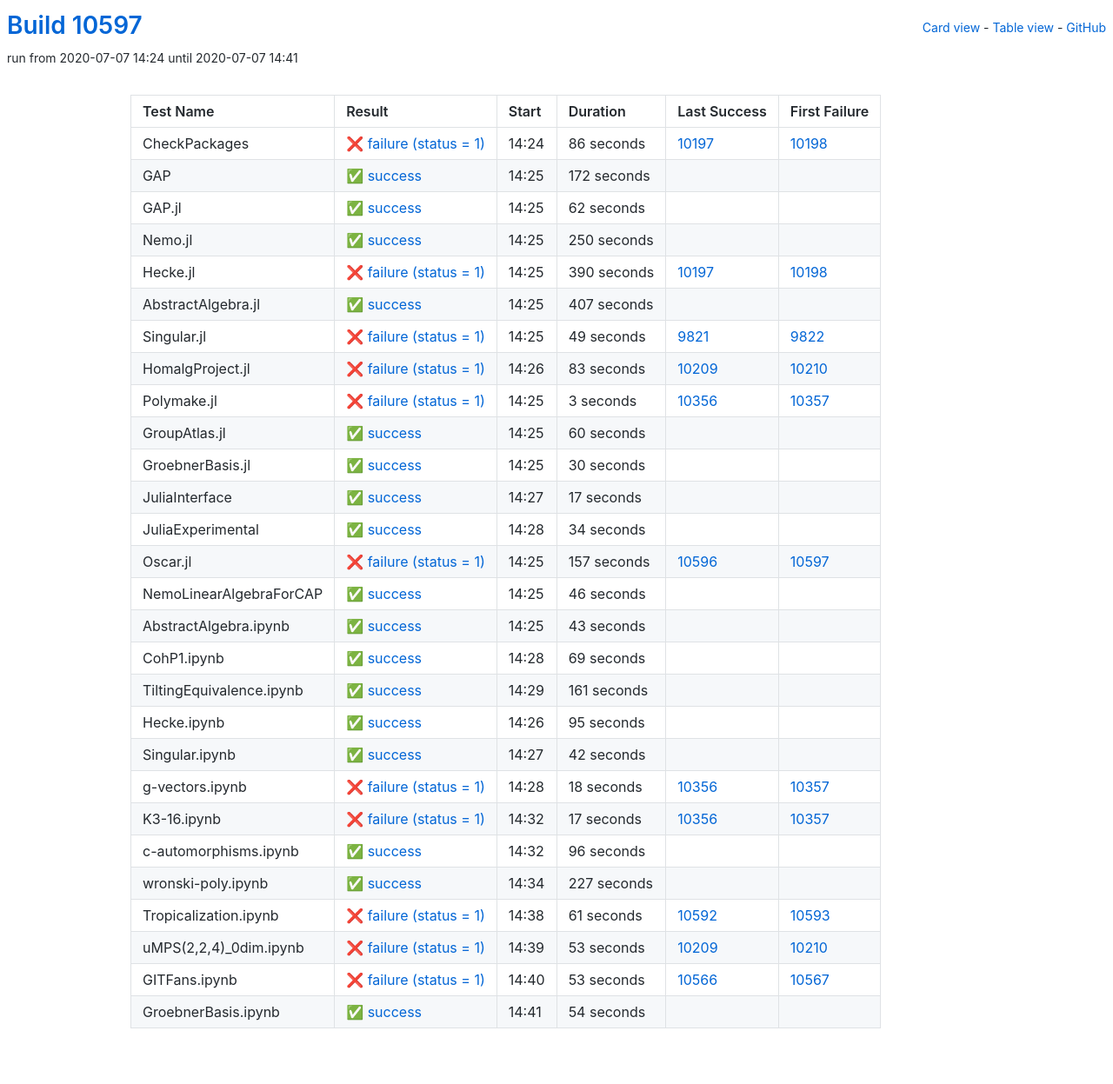
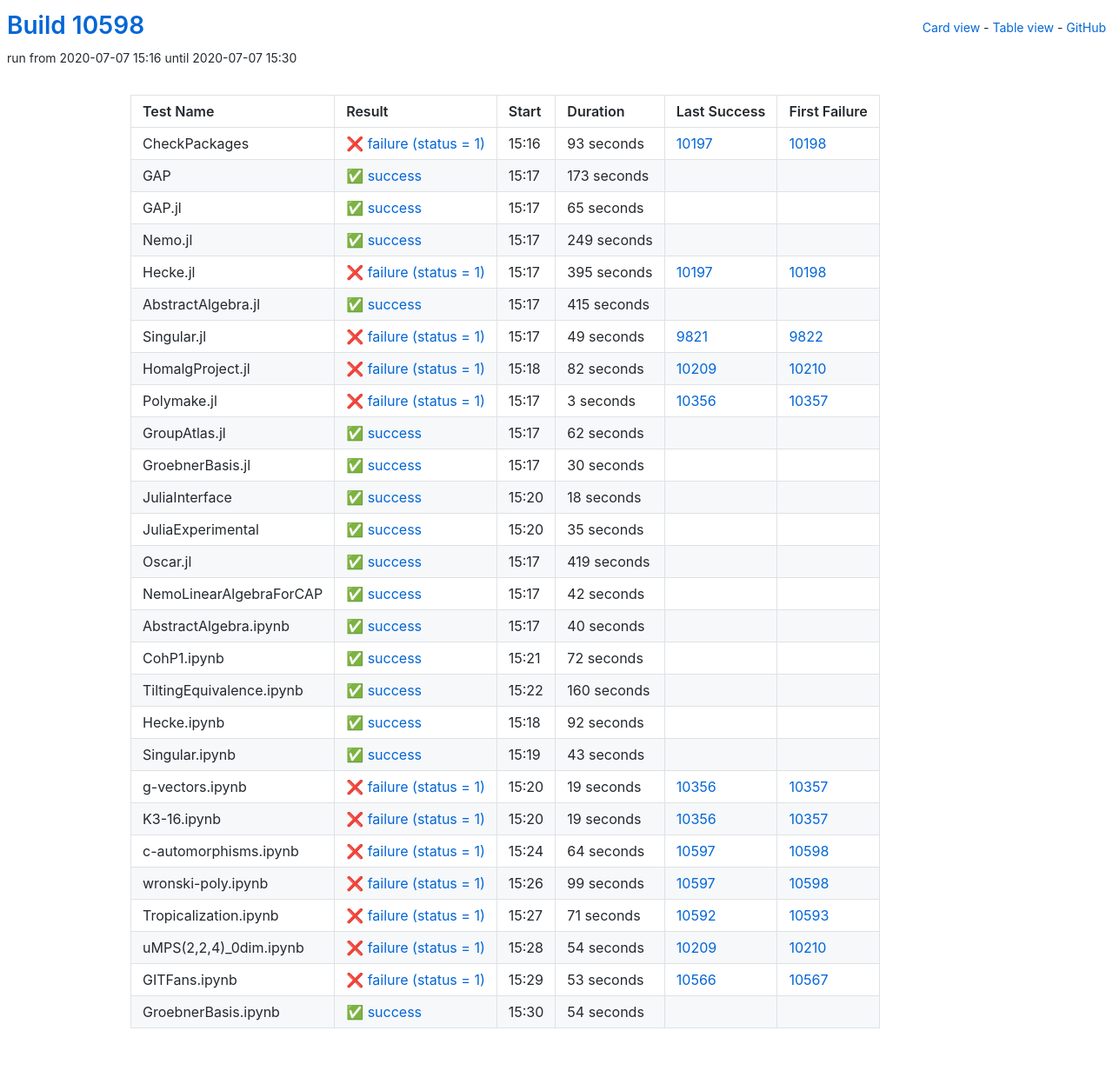
Before and after one commit to oscar-system/oscar-ci-status, a Jekyll site: the page built from table.html, in a window 1280 px wide. Shown: the whole page at 87% size. Built offline with Jekyll 4.4.1, drawn with Linux system fonts in a browser that asks for light colours.

Commit message:
Build #10598

```diff
--- a/_data/ci.yml
+++ b/_data/ci.yml
@@ -1,6 +1,6 @@
 ---
-build: 10597
-build_url: https://oscarci.mathematik.uni-kl.de/job/oscar/10597/
+build: 10598
+build_url: https://oscarci.mathematik.uni-kl.de/job/oscar/10598/
 job: oscar
 organization: oscar-system
 repo: oscar-ci-status
@@ -8,80 +8,80 @@
 tests:
 - name: CheckPackages
   id: checkpackages
-  log: https://oscarci.mathematik.uni-kl.de/job/oscar/10597/artifact/logs/build-10597/CheckPackages.log
-  start: 2020-07-07 14:24
+  log: https://oscarci.mathematik.uni-kl.de/job/oscar/10598/artifact/logs/build-10598/CheckPackages.log
+  start: 2020-07-07 15:16
   success: false
   exitcode: 1
   status: failure
-  duration: 86
+  duration: 93
   last_success: 10197
   last_success_url: https://oscarci.mathematik.uni-kl.de/job/oscar/10197/
   first_failure: 10198
   first_failure_url: https://oscarci.mathematik.uni-kl.de/job/oscar/10198/
 - name: GAP
   id: gap
-  log: https://oscarci.mathematik.uni-kl.de/job/oscar/10597/artifact/logs/build-10597/GAP.log
-  start: 2020-07-07 14:25
+  log: https://oscarci.mathematik.uni-kl.de/job/oscar/10598/artifact/logs/build-10598/GAP.log
+  start: 2020-07-07 15:17
   success: true
   exitcode: 0
   status: success
-  duration: 172
+  duration: 173
   last_success: false
   last_success_url:
   first_failure: false
   first_failure_url:
 - name: GAP.jl
   id: gap-jl
-  log: https://oscarci.mathematik.uni-kl.de/job/oscar/10597/artifact/logs/build-10597/GAP.jl.log
-  start: 2020-07-07 14:25
+  log: https://oscarci.mathematik.uni-kl.de/job/oscar/10598/artifact/logs/build-10598/GAP.jl.log
+  start: 2020-07-07 15:17
   success: true
   exitcode: 0
   status: success
-  duration: 62
+  duration: 65
   last_success: false
   last_success_url:
   first_failure: false
   first_failure_url:
 - name: Nemo.jl
   id: nemo-jl
-  log: https://oscarci.mathematik.uni-kl.de/job/oscar/10597/artifact/logs/build-10597/Nemo.jl.log
-  start: 2020-07-07 14:25
+  log: https://oscarci.mathematik.uni-kl.de/job/oscar/10598/artifact/logs/build-10598/Nemo.jl.log
+  start: 2020-07-07 15:17
   success: true
   exitcode: 0
   status: success
-  duration: 250
+  duration: 249
   last_success: false
   last_success_url:
   first_failure: false
   first_failure_url:
 - name: Hecke.jl
   id: hecke-jl
-  log: https://oscarci.mathematik.uni-kl.de/job/oscar/10597/artifact/logs/build-10597/Hecke.jl.log
-  start: 2020-07-07 14:25
+  log: https://oscarci.mathematik.uni-kl.de/job/oscar/10598/artifact/logs/build-10598/Hecke.jl.log
+  start: 2020-07-07 15:17
   success: false
   exitcode: 1
   status: failure
-  duration: 390
+  duration: 395
   last_success: 10197
   last_success_url: https://oscarci.mathematik.uni-kl.de/job/oscar/10197/
   first_failure: 10198
   first_failure_url: https://oscarci.mathematik.uni-kl.de/job/oscar/10198/
 - name: AbstractAlgebra.jl
   id: abstractalgebra-jl
-  log: https://oscarci.mathematik.uni-kl.de/job/oscar/10597/artifact/logs/build-10597/AbstractAlgebra.jl.log
-  start: 2020-07-07 14:25
+  log: https://oscarci.mathematik.uni-kl.de/job/oscar/10598/artifact/logs/build-10598/AbstractAlgebra.jl.log
+  start: 2020-07-07 15:17
   success: true
   exitcode: 0
   status: success
-  duration: 407
+  duration: 415
   last_success: false
   last_success_url:
   first_failure: false
   first_failure_url:
 - name: Singular.jl
   id: singular-jl
-  log: https://oscarci.mathematik.uni-kl.de/job/oscar/10597/artifact/logs/build-10597/Singular.jl.log
-  start: 2020-07-07 14:25
+  log: https://oscarci.mathematik.uni-kl.de/job/oscar/10598/artifact/logs/build-10598/Singular.jl.log
+  start: 2020-07-07 15:17
   success: false
   exitcode: 1
   status: failure
@@ -92,20 +92,20 @@
   first_failure_url: https://oscarci.mathematik.uni-kl.de/job/oscar/9822/
 - name: HomalgProject.jl
   id: homalgproject-jl
-  log: https://oscarci.mathematik.uni-kl.de/job/oscar/10597/artifact/logs/build-10597/HomalgProject.jl.log
-  start: 2020-07-07 14:26
+  log: https://oscarci.mathematik.uni-kl.de/job/oscar/10598/artifact/logs/build-10598/HomalgProject.jl.log
+  start: 2020-07-07 15:18
   success: false
   exitcode: 1
   status: failure
-  duration: 83
+  duration: 82
   last_success: 10209
   last_success_url: https://oscarci.mathematik.uni-kl.de/job/oscar/10209/
   first_failure: 10210
   first_failure_url: https://oscarci.mathematik.uni-kl.de/job/oscar/10210/
 - name: Polymake.jl
   id: polymake-jl
-  log: https://oscarci.mathematik.uni-kl.de/job/oscar/10597/artifact/logs/build-10597/Polymake.jl.log
-  start: 2020-07-07 14:25
+  log: https://oscarci.mathematik.uni-kl.de/job/oscar/10598/artifact/logs/build-10598/Polymake.jl.log
+  start: 2020-07-07 15:17
   success: false
   exitcode: 1
   status: failure
@@ -116,20 +116,20 @@
   first_failure_url: https://oscarci.mathematik.uni-kl.de/job/oscar/10357/
 - name: GroupAtlas.jl
   id: groupatlas-jl
-  log: https://oscarci.mathematik.uni-kl.de/job/oscar/10597/artifact/logs/build-10597/GroupAtlas.jl.log
-  start: 2020-07-07 14:25
+  log: https://oscarci.mathematik.uni-kl.de/job/oscar/10598/artifact/logs/build-10598/GroupAtlas.jl.log
+  start: 2020-07-07 15:17
   success: true
   exitcode: 0
   status: success
-  duration: 60
+  duration: 62
   last_success: false
   last_success_url:
   first_failure: false
   first_failure_url:
 - name: GroebnerBasis.jl
   id: groebnerbasis-jl
-  log: https://oscarci.mathematik.uni-kl.de/job/oscar/10597/artifact/logs/build-10597/GroebnerBasis.jl.log
-  start: 2020-07-07 14:25
+  log: https://oscarci.mathematik.uni-kl.de/job/oscar/10598/artifact/logs/build-10598/GroebnerBasis.jl.log
+  start: 2020-07-07 15:17
   success: true
   exitcode: 0
   status: success
@@ -140,56 +140,104 @@
   first_failure_url:
 - name: JuliaInterface
   id: juliainterface
-  log: https://oscarci.mathematik.uni-kl.de/job/oscar/10597/artifact/logs/build-10597/JuliaInterface.log
-  start: 2020-07-07 14:27
+  log: https://oscarci.mathematik.uni-kl.de/job/oscar/10598/artifact/logs/build-10598/JuliaInterface.log
+  start: 2020-07-07 15:20
   success: true
   exitcode: 0
   status: success
-  duration: 17
+  duration: 18
   last_success: false
   last_success_url:
   first_failure: false
   first_failure_url:
 - name: JuliaExperimental
   id: juliaexperimental
-  log: https://oscarci.mathematik.uni-kl.de/job/oscar/10597/artifact/logs/build-10597/JuliaExperimental.log
-  start: 2020-07-07 14:28
+  log: https://oscarci.mathematik.uni-kl.de/job/oscar/10598/artifact/logs/build-10598/JuliaExperimental.log
+  start: 2020-07-07 15:20
   success: true
   exitcode: 0
   status: success
-  duration: 34
+  duration: 35
   last_success: false
   last_success_url:
   first_failure: false
   first_failure_url:
 - name: Oscar.jl
   id: oscar-jl
-  log: https://oscarci.mathematik.uni-kl.de/job/oscar/10597/artifact/logs/build-10597/Oscar.jl.log
-  start: 2020-07-07 14:25
-  success: false
-  exitcode: 1
-  status: failure
-  duration: 157
-  last_success: 10596
-  last_success_url: https://oscarci.mathematik.uni-kl.de/job/oscar/10596/
-  first_failure: 10597
-  first_failure_url: https://oscarci.mathematik.uni-kl.de/job/oscar/10597/
-- name: NemoLinearAlgebraForCAP
-  id: nemolinearalgebraforcap
-  log: https://oscarci.mathematik.uni-kl.de/job/oscar/10597/artifact/logs/build-10597/NemoLinearAlgebraForCAP.log
-  start: 2020-07-07 14:25
+  log: https://oscarci.mathematik.uni-kl.de/job/oscar/10598/artifact/logs/build-10598/Oscar.jl.log
+  start: 2020-07-07 15:17
   success: true
   exitcode: 0
   status: success
-  duration: 46
+  duration: 419
+  last_success: false
+  last_success_url:
+  first_failure: false
+  first_failure_url:
+- name: NemoLinearAlgebraForCAP
+  id: nemolinearalgebraforcap
+  log: https://oscarci.mathematik.uni-kl.de/job/oscar/10598/artifact/logs/build-10598/NemoLinearAlgebraForCAP.log
+  start: 2020-07-07 15:17
+  success: true
+  exitcode: 0
+  status: success
+  duration: 42
   last_success: false
   last_success_url:
   first_failure: false
   first_failure_url:
 - name: AbstractAlgebra.ipynb
   id: abstractalgebra-ipynb
-  log: https://oscarci.mathematik.uni-kl.de/job/oscar/10597/artifact/logs/build-10597/AbstractAlgebra.ipynb.log
-  start: 2020-07-07 14:25
+  log: https://oscarci.mathematik.uni-kl.de/job/oscar/10598/artifact/logs/build-10598/AbstractAlgebra.ipynb.log
+  start: 2020-07-07 15:17
+  success: true
+  exitcode: 0
+  status: success
+  duration: 40
+  last_success: false
+  last_success_url:
+  first_failure: false
+  first_failure_url:
+- name: CohP1.ipynb
+  id: cohp1-ipynb
+  log: https://oscarci.mathematik.uni-kl.de/job/oscar/10598/artifact/logs/build-10598/CohP1.ipynb.log
+  start: 2020-07-07 15:21
+  success: true
+  exitcode: 0
+  status: success
+  duration: 72
+  last_success: false
+  last_success_url:
+  first_failure: false
+  first_failure_url:
+- name: TiltingEquivalence.ipynb
+  id: tiltingequivalence-ipynb
+  log: https://oscarci.mathematik.uni-kl.de/job/oscar/10598/artifact/logs/build-10598/TiltingEquivalence.ipynb.log
+  start: 2020-07-07 15:22
+  success: true
+  exitcode: 0
+  status: success
+  duration: 160
+  last_success: false
+  last_success_url:
+  first_failure: false
+  first_failure_url:
+- name: Hecke.ipynb
+  id: hecke-ipynb
+  log: https://oscarci.mathematik.uni-kl.de/job/oscar/10598/artifact/logs/build-10598/Hecke.ipynb.log
+  start: 2020-07-07 15:18
+  success: true
+  exitcode: 0
+  status: success
+  duration: 92
+  last_success: false
+  last_success_url:
+  first_failure: false
+  first_failure_url:
+- name: Singular.ipynb
+  id: singular-ipynb
+  log: https://oscarci.mathematik.uni-kl.de/job/oscar/10598/artifact/logs/build-10598/Singular.ipynb.log
+  start: 2020-07-07 15:19
   success: true
   exitcode: 0
   status: success
@@ -198,130 +246,82 @@
   last_success_url:
   first_failure: false
   first_failure_url:
-- name: CohP1.ipynb
-  id: cohp1-ipynb
-  log: https://oscarci.mathematik.uni-kl.de/job/oscar/10597/artifact/logs/build-10597/CohP1.ipynb.log
-  start: 2020-07-07 14:28
-  success: true
-  exitcode: 0
-  status: success
-  duration: 69
-  last_success: false
-  last_success_url:
-  first_failure: false
-  first_failure_url:
-- name: TiltingEquivalence.ipynb
-  id: tiltingequivalence-ipynb
-  log: https://oscarci.mathematik.uni-kl.de/job/oscar/10597/artifact/logs/build-10597/TiltingEquivalence.ipynb.log
-  start: 2020-07-07 14:29
-  success: true
-  exitcode: 0
-  status: success
-  duration: 161
-  last_success: false
-  last_success_url:
-  first_failure: false
-  first_failure_url:
-- name: Hecke.ipynb
-  id: hecke-ipynb
-  log: https://oscarci.mathematik.uni-kl.de/job/oscar/10597/artifact/logs/build-10597/Hecke.ipynb.log
-  start: 2020-07-07 14:26
-  success: true
-  exitcode: 0
-  status: success
-  duration: 95
-  last_success: false
-  last_success_url:
-  first_failure: false
-  first_failure_url:
-- name: Singular.ipynb
-  id: singular-ipynb
-  log: https://oscarci.mathematik.uni-kl.de/job/oscar/10597/artifact/logs/build-10597/Singular.ipynb.log
-  start: 2020-07-07 14:27
-  success: true
-  exitcode: 0
-  status: success
-  duration: 42
-  last_success: false
-  last_success_url:
-  first_failure: false
-  first_failure_url:
 - name: g-vectors.ipynb
   id: g-vectors-ipynb
-  log: https://oscarci.mathematik.uni-kl.de/job/oscar/10597/artifact/logs/build-10597/g-vectors.ipynb.log
-  start: 2020-07-07 14:28
+  log: https://oscarci.mathematik.uni-kl.de/job/oscar/10598/artifact/logs/build-10598/g-vectors.ipynb.log
+  start: 2020-07-07 15:20
   success: false
   exitcode: 1
   status: failure
-  duration: 18
+  duration: 19
   last_success: 10356
   last_success_url: https://oscarci.mathematik.uni-kl.de/job/oscar/10356/
   first_failure: 10357
   first_failure_url: https://oscarci.mathematik.uni-kl.de/job/oscar/10357/
 - name: K3-16.ipynb
   id: k3-16-ipynb
-  log: https://oscarci.mathematik.uni-kl.de/job/oscar/10597/artifact/logs/build-10597/K3-16.ipynb.log
-  start: 2020-07-07 14:32
+  log: https://oscarci.mathematik.uni-kl.de/job/oscar/10598/artifact/logs/build-10598/K3-16.ipynb.log
+  start: 2020-07-07 15:20
   success: false
   exitcode: 1
   status: failure
-  duration: 17
+  duration: 19
   last_success: 10356
   last_success_url: https://oscarci.mathematik.uni-kl.de/job/oscar/10356/
   first_failure: 10357
   first_failure_url: https://oscarci.mathematik.uni-kl.de/job/oscar/10357/
 - name: c-automorphisms.ipynb
   id: c-automorphisms-ipynb
-  log: https://oscarci.mathematik.uni-kl.de/job/oscar/10597/artifact/logs/build-10597/c-automorphisms.ipynb.log
-  start: 2020-07-07 14:32
-  success: true
-  exitcode: 0
-  status: success
-  duration: 96
-  last_success: false
-  last_success_url:
-  first_failure: false
-  first_failure_url:
-- name: wronski-poly.ipynb
-  id: wronski-poly-ipynb
-  log: https://oscarci.mathematik.uni-kl.de/job/oscar/10597/artifact/logs/build-10597/wronski-poly.ipynb.log
-  start: 2020-07-07 14:34
-  success: true
-  exitcode: 0
-  status: success
-  duration: 227
-  last_success: false
-  last_success_url:
-  first_failure: false
-  first_failure_url:
-- name: Tropicalization.ipynb
-  id: tropicalization-ipynb
-  log: https://oscarci.mathematik.uni-kl.de/job/oscar/10597/artifact/logs/build-10597/Tropicalization.ipynb.log
-  start: 2020-07-07 14:38
+  log: https://oscarci.mathematik.uni-kl.de/job/oscar/10598/artifact/logs/build-10598/c-automorphisms.ipynb.log
+  start: 2020-07-07 15:24
   success: false
   exitcode: 1
   status: failure
-  duration: 61
+  duration: 64
+  last_success: 10597
+  last_success_url: https://oscarci.mathematik.uni-kl.de/job/oscar/10597/
+  first_failure: 10598
+  first_failure_url: https://oscarci.mathematik.uni-kl.de/job/oscar/10598/
+- name: wronski-poly.ipynb
+  id: wronski-poly-ipynb
+  log: https://oscarci.mathematik.uni-kl.de/job/oscar/10598/artifact/logs/build-10598/wronski-poly.ipynb.log
+  start: 2020-07-07 15:26
+  success: false
+  exitcode: 1
+  status: failure
+  duration: 99
+  last_success: 10597
+  last_success_url: https://oscarci.mathematik.uni-kl.de/job/oscar/10597/
+  first_failure: 10598
+  first_failure_url: https://oscarci.mathematik.uni-kl.de/job/oscar/10598/
+- name: Tropicalization.ipynb
+  id: tropicalization-ipynb
+  log: https://oscarci.mathematik.uni-kl.de/job/oscar/10598/artifact/logs/build-10598/Tropicalization.ipynb.log
+  start: 2020-07-07 15:27
+  success: false
+  exitcode: 1
+  status: failure
+  duration: 71
   last_success: 10592
   last_success_url: https://oscarci.mathematik.uni-kl.de/job/oscar/10592/
   first_failure: 10593
   first_failure_url: https://oscarci.mathematik.uni-kl.de/job/oscar/10593/
 - name: uMPS(2,2,4)_0dim.ipynb
   id: umps-2-2-4-0dim-ipynb
-  log: https://oscarci.mathematik.uni-kl.de/job/oscar/10597/artifact/logs/build-10597/uMPS-2-2-4-_0dim.ipynb.log
-  start: 2020-07-07 14:39
+  log: https://oscarci.mathematik.uni-kl.de/job/oscar/10598/artifact/logs/build-10598/uMPS-2-2-4-_0dim.ipynb.log
+  start: 2020-07-07 15:28
   success: false
   exitcode: 1
   status: failure
-  duration: 53
+  duration: 54
   last_success: 10209
   last_success_url: https://oscarci.mathematik.uni-kl.de/job/oscar/10209/
   first_failure: 10210
   first_failure_url: https://oscarci.mathematik.uni-kl.de/job/oscar/10210/
 - name: GITFans.ipynb
   id: gitfans-ipynb
-  log: https://oscarci.mathematik.uni-kl.de/job/oscar/10597/artifact/logs/build-10597/GITFans.ipynb.log
-  start: 2020-07-07 14:40
+  log: https://oscarci.mathematik.uni-kl.de/job/oscar/10598/artifact/logs/build-10598/GITFans.ipynb.log
+  start: 2020-07-07 15:29
   success: false
   exitcode: 1
   status: failure
@@ -332,8 +332,8 @@
   first_failure_url: https://oscarci.mathematik.uni-kl.de/job/oscar/10567/
 - name: GroebnerBasis.ipynb
   id: groebnerbasis-ipynb
-  log: https://oscarci.mathematik.uni-kl.de/job/oscar/10597/artifact/logs/build-10597/GroebnerBasis.ipynb.log
-  start: 2020-07-07 14:41
+  log: https://oscarci.mathematik.uni-kl.de/job/oscar/10598/artifact/logs/build-10598/GroebnerBasis.ipynb.log
+  start: 2020-07-07 15:30
   success: true
   exitcode: 0
   status: success
```
Also changed, not shown: README.md.
